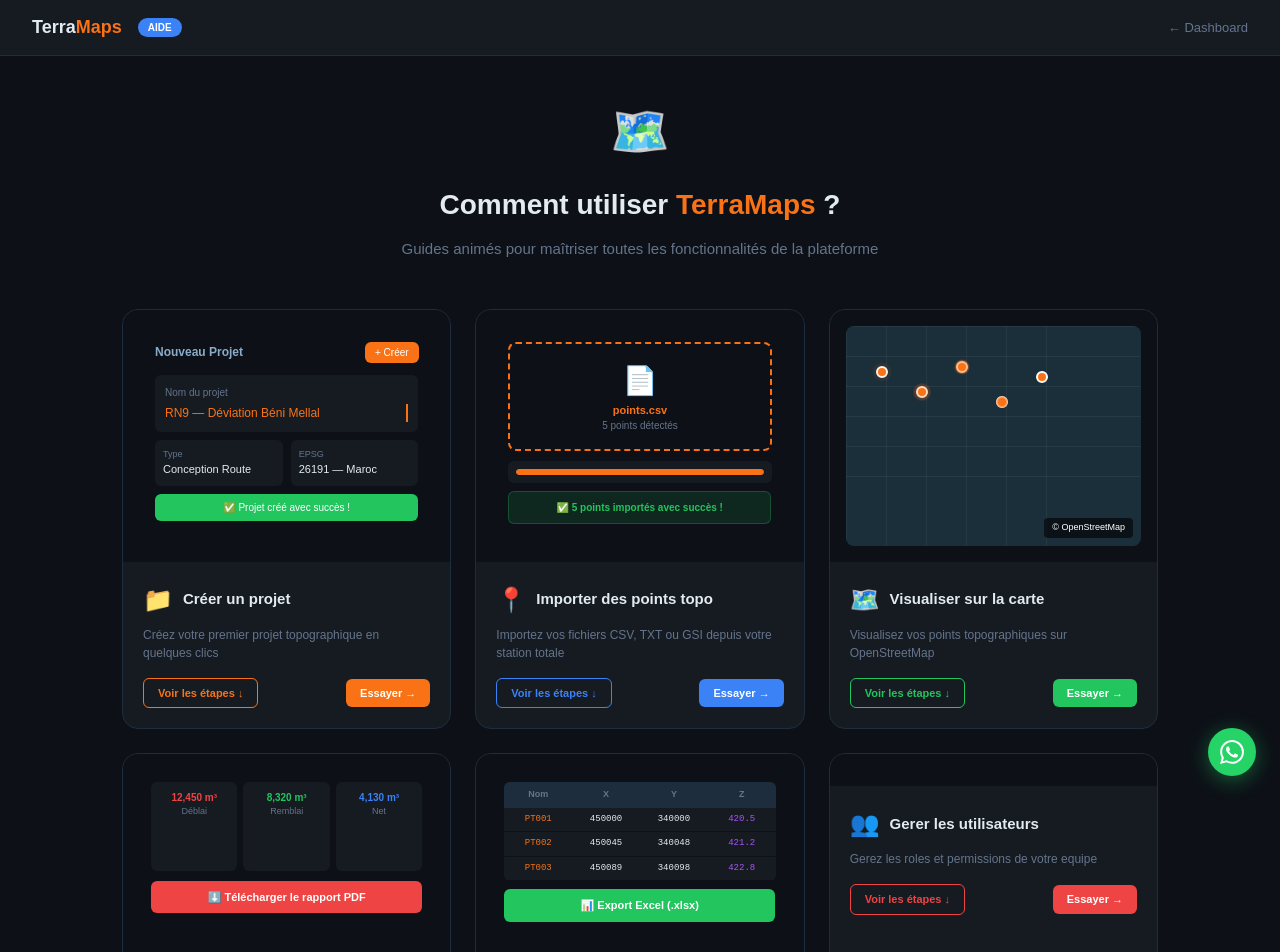
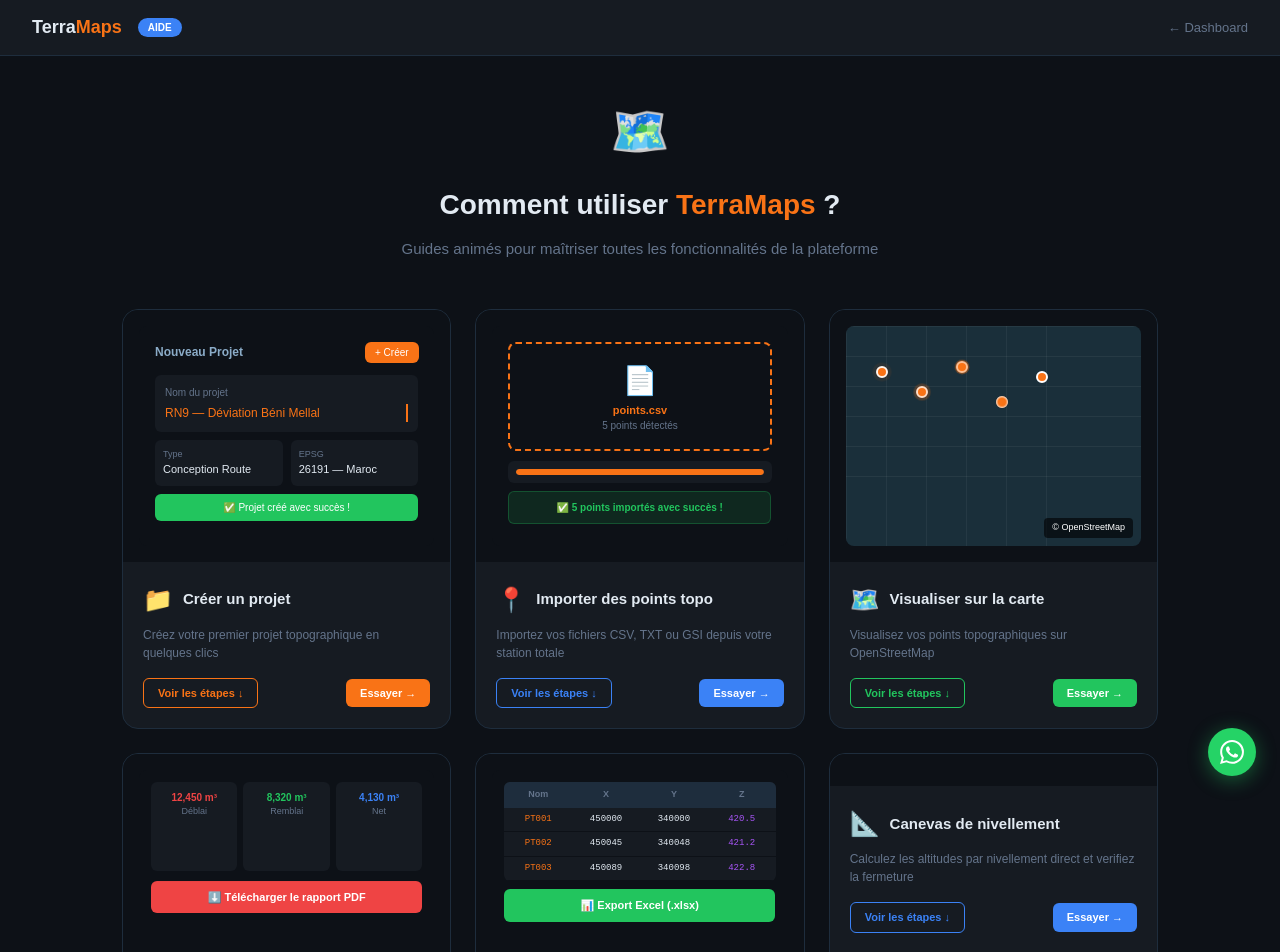
Before and after one commit to bdigi909-rgb/terramaps, a Next.js app: page /help in a window 1280 px wide. Shown: the top 952 px of the page. Built offline with nearby package versions, Linux system fonts and the light colour scheme.

Commit message:
remove duplicate tutorial 6

```diff
--- a/src/app/help/page.tsx
+++ b/src/app/help/page.tsx
@@ -52,15 +52,6 @@ const tutorials = [
     steps: ["Allez dans 'Survey Points'", "Sélectionnez votre projet", "Filtrez les points si nécessaire", "Cliquez sur 'Export Excel'"],
     animation: "excel",
     href: "/survey",
-  },
-  {
-    id: 6,
-    title: "Gerer les utilisateurs",
-    description: "Gerez les roles et permissions de votre equipe",
-    icon: "👥",
-    color: "#EF4444",
-    steps: ["Allez dans Admin", "Cliquez sur Ajouter utilisateur", "Choisissez le role", "Envoyez l invitation"],
-    href: "/admin",
   },
   {
     id: 7,
```
